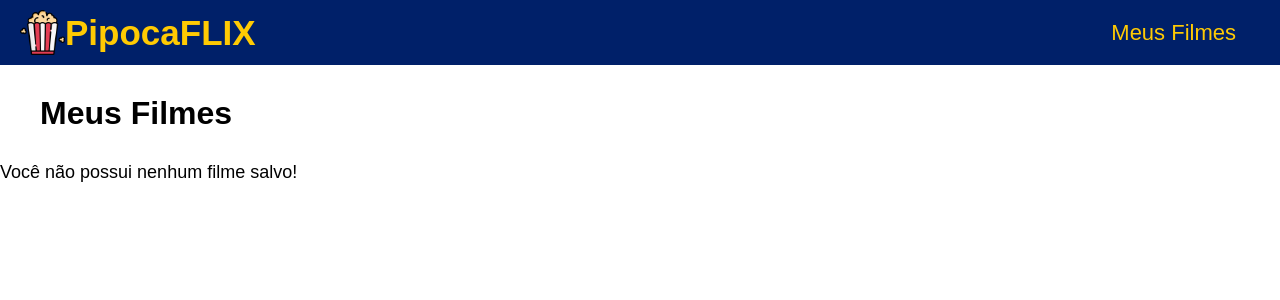
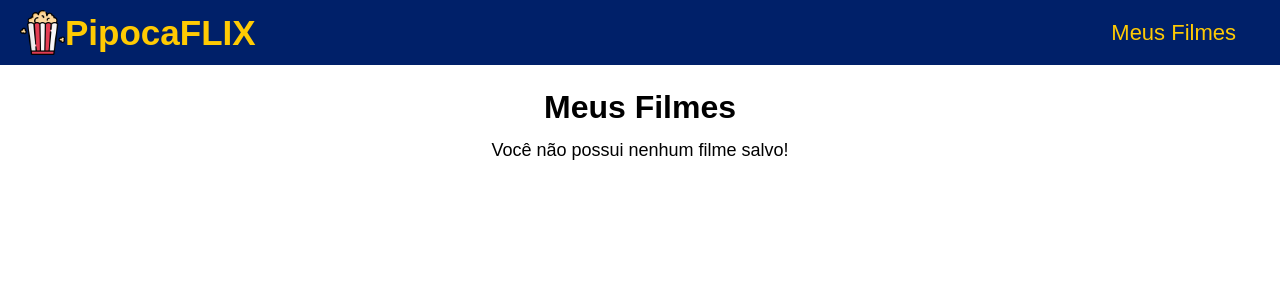
Before and after one commit to andremartins30/pipoca-flix, a React (Create React App) app: page /favoritos in a window 1280 px wide. Shown: the top 300 px of the page. Built offline with nearby package versions, Linux system fonts and the light colour scheme.

Commit message:
include react-toastify

```diff
--- a/package.json
+++ b/package.json
@@ -11,6 +11,7 @@
     "react-dom": "^18.2.0",
     "react-router-dom": "^6.14.1",
     "react-scripts": "5.0.1",
+    "react-toastify": "^9.1.3",
     "web-vitals": "^2.1.4"
   },
   "scripts": {
--- a/src/App.js
+++ b/src/App.js
@@ -1,8 +1,11 @@
 import RoutesApp from "./routes";
+import {ToastContainer} from 'react-toastify'
+import 'react-toastify/dist/ReactToastify.css'
 
 function App() {
   return (
     <div className="App">
+      <ToastContainer autoClose={2500}/>
       <RoutesApp/>
     </div>
   );
--- a/src/pages/Favoritos/favoritos.css
+++ b/src/pages/Favoritos/favoritos.css
@@ -1,25 +1,23 @@
-
-.meus-filmes{
-    margin-top: 30px;
+.meus-filmes {
+    margin-top: 24px;
     display: flex;
     flex-direction: column;
+    align-items: center;
 }
 
-.meus-filmes h1{
-    margin-bottom: 30px;
-    margin-left: 40px;
+.meus-filmes h1 {
+    margin-bottom: 14px;
 }
 
-.meus-filmes span{
+.meus-filmes span {
     font-size: 18px;
 }
 
-.meus-filmes ul{
-    margin-left: 65px;
+.meus-filmes ul {
     width: 720px;
 }
 
-.meus-filmes ul li{
+.meus-filmes ul li {
     list-style: none;
     display: flex;
     justify-content: space-between;
@@ -27,14 +25,14 @@
     margin-bottom: 14px;
 }
 
-.meus-filmes div{
+.meus-filmes div {
     display: flex;
     justify-content: center;
     align-items: center;
 }
 
-.meus-filmes div a{
+.meus-filmes div a {
     text-decoration: none;
-    color: #002069;
+    color: #020269;
     margin-right: 14px;
 }
--- a/src/pages/Favoritos/index.js
+++ b/src/pages/Favoritos/index.js
@@ -2,6 +2,7 @@ import { useState, useEffect} from "react"
 import React from 'react'
 import { Link } from "react-router-dom"
 import "./favoritos.css"
+import {toast} from "react-toastify"
 
 function Favoritos(){
     const [filmes, setFilmes] = useState([])
@@ -19,6 +20,7 @@ function Favoritos(){
 
         setFilmes(filtroFilmes)
         localStorage.setItem("@pipocaflix", JSON.stringify(filtroFilmes))
+        toast.success("Filme removido com sucesso!")
     }
 
     return (
--- a/src/pages/Filme/index.js
+++ b/src/pages/Filme/index.js
@@ -3,6 +3,7 @@ import { useEffect, useState } from 'react'
 import { useParams, useNavigate } from 'react-router-dom'
 import api from '../../services/api'
 import './filme.css'
+import {toast} from 'react-toastify'
 
 
 const Filme = () => {
@@ -44,13 +45,13 @@ const Filme = () => {
         const hasFilme = filmesSalvos.some( (filmesSalvo) => filmesSalvo.id === filme.id)
 
         if(hasFilme){
-            alert("Esse filme esta na lista")
+            toast.warn("Este filme já está na sua lista!")
             return
         }
 
         filmesSalvos.push(filme)
         localStorage.setItem("@pipocaflix", JSON.stringify(filmesSalvos))
-        alert("Filme salvo com sucesso")
+        toast.success("Filme salvo com sucessso!")
 
     }
 
```
Also changed, not shown: 1 other file (tests, documents, lock files or other folders).
